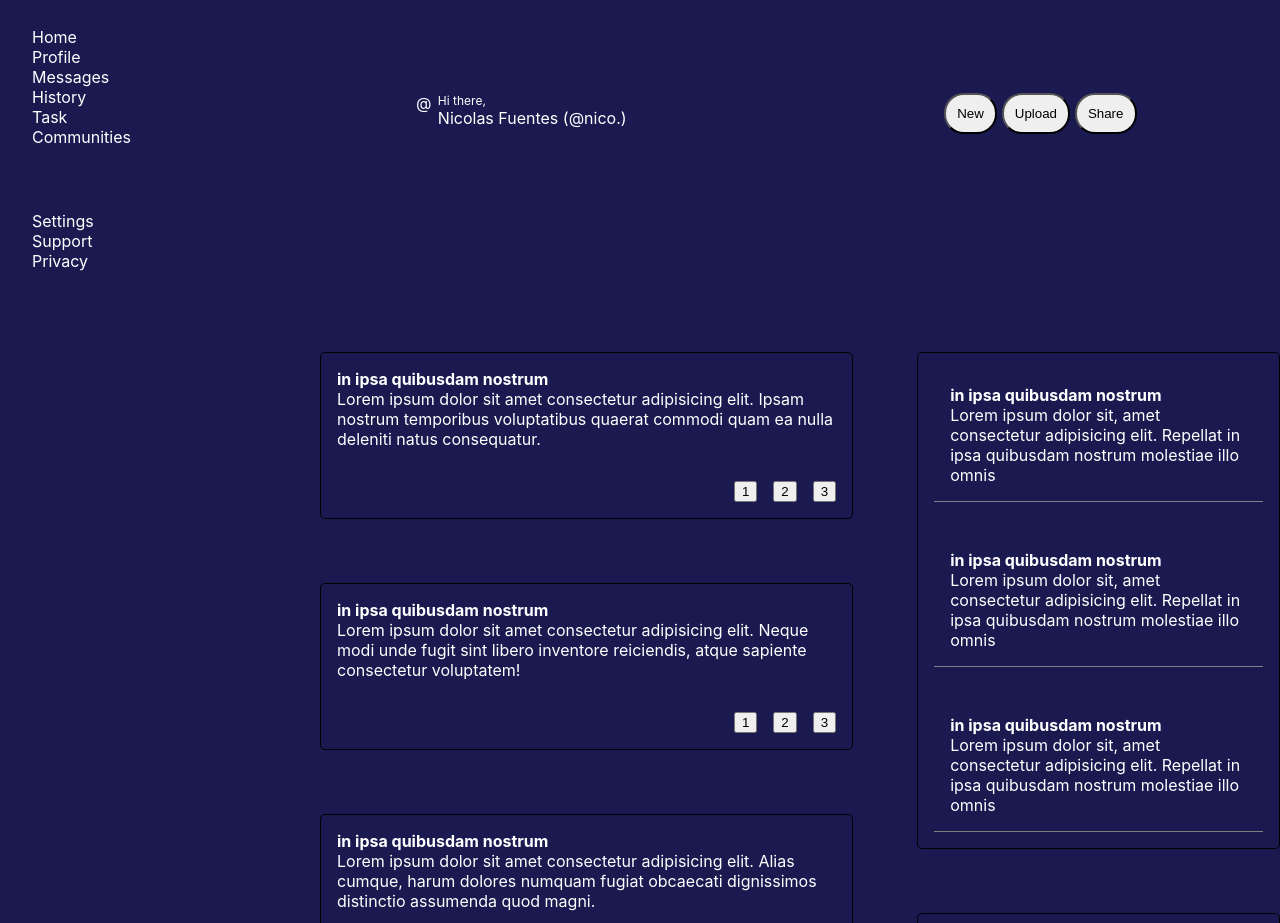
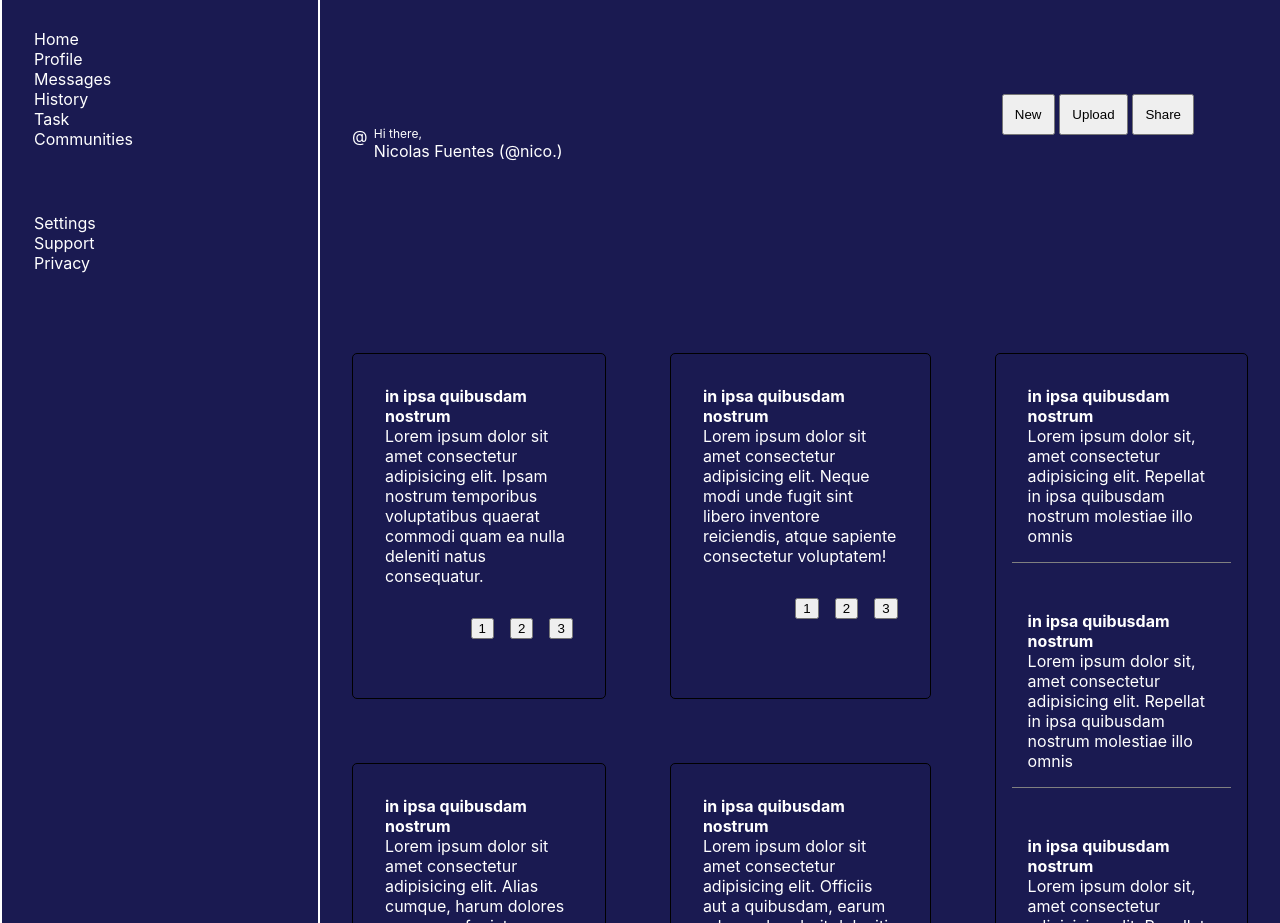
Before and after one commit to ngf11/admin-dashboard, a plain HTML site: page index.html in a window 1280 px wide. Shown: the part 89-1012 px from the top of the page. Drawn offline with Linux system fonts and the light colour scheme.

Commit message:
Layout postion

```diff
--- a/styles.css
+++ b/styles.css
@@ -27,6 +27,8 @@
 /* sidebar */
 #sidebar {
   grid-area: side;
+  position: sticky;
+  border: 2px solid white;
 }
 .logo {
   display: flex;
@@ -42,17 +44,25 @@ ul {
 /* header */
 #header {
   grid-area: header;
-  display: flex;
+  display: grid;
+  grid-template-columns: repeat(auto-fit, 1fr);
+  grid-template-rows: repeat(auto-fit, 1fr);
+  grid-template-areas:
+    "head1 head1 head1"
+    "head2 head2 head2";
+  /* display: flex;
   flex-direction: column;
   padding: 2rem;
+  border: 2px solid white; */
 }
 
 .top-header {
+  grid-area: head1;
   display: grid;
   grid-template-columns: repeat(auto-fit, 1fr);
-  grid-template-rows: 1fr;
+  grid-template-rows: repeat(auto-fit, 1fr);
   grid-template-areas: " search search search . bellicon";
-  padding: 2rem;
+  padding: 1rem;
   gap: 2rem;
 }
 .search-bar {
@@ -70,11 +80,12 @@ ul {
 }
 
 .bottom-header {
+  grid-area: head2;
   display: grid;
   grid-template-columns: repeat(auto-fit, 1fr);
   grid-template-rows: 1fr;
   grid-template-areas: "info info info . bnt";
-  padding: 2rem;
+  /* padding: 2rem; */
   gap: 2rem;
 }
 
@@ -100,12 +111,13 @@ ul {
   flex-direction: row;
   align-items: center; */
   grid-area: bnt;
-  padding: 2rem;
-  gap: 2rem;
+
+  gap: 1rem;
 }
 .head-bnt {
-  border-radius: 20px;
   padding: 0.7rem;
+
+  border-end-end-radius: -20px;
 }
 /* main */
 #main {
@@ -115,16 +127,16 @@ ul {
       auto-fit,
       2fr
     );
-  grid-template-rows: repeat(auto-fit, 1fr) repeat(auto-fit, 1fr) repeat(
-      auto-fit,
+  grid-template-rows: repeat(auto-fill, 1fr) repeat(auto-fill, 1fr) repeat(
+      auto-fill,
       1fr
     );
   grid-template-areas:
     "card card anno"
     "card card tren"
-    "card card tren"
     "card card .";
   gap: 4rem;
+  padding: 2rem;
 }
 
 .projects {
@@ -135,6 +147,10 @@ ul {
       auto-fill,
       1fr
     );
+  grid-template-areas:
+    "card card"
+    "card card"
+    "card card";
   gap: 4rem;
 }
 
@@ -143,7 +159,7 @@ ul {
   border-radius: 5px;
   font-size: 1rem;
   gap: 2rem;
-  padding: 1rem;
+  padding: 2rem;
 
   display: flex;
   flex-direction: column;
```
